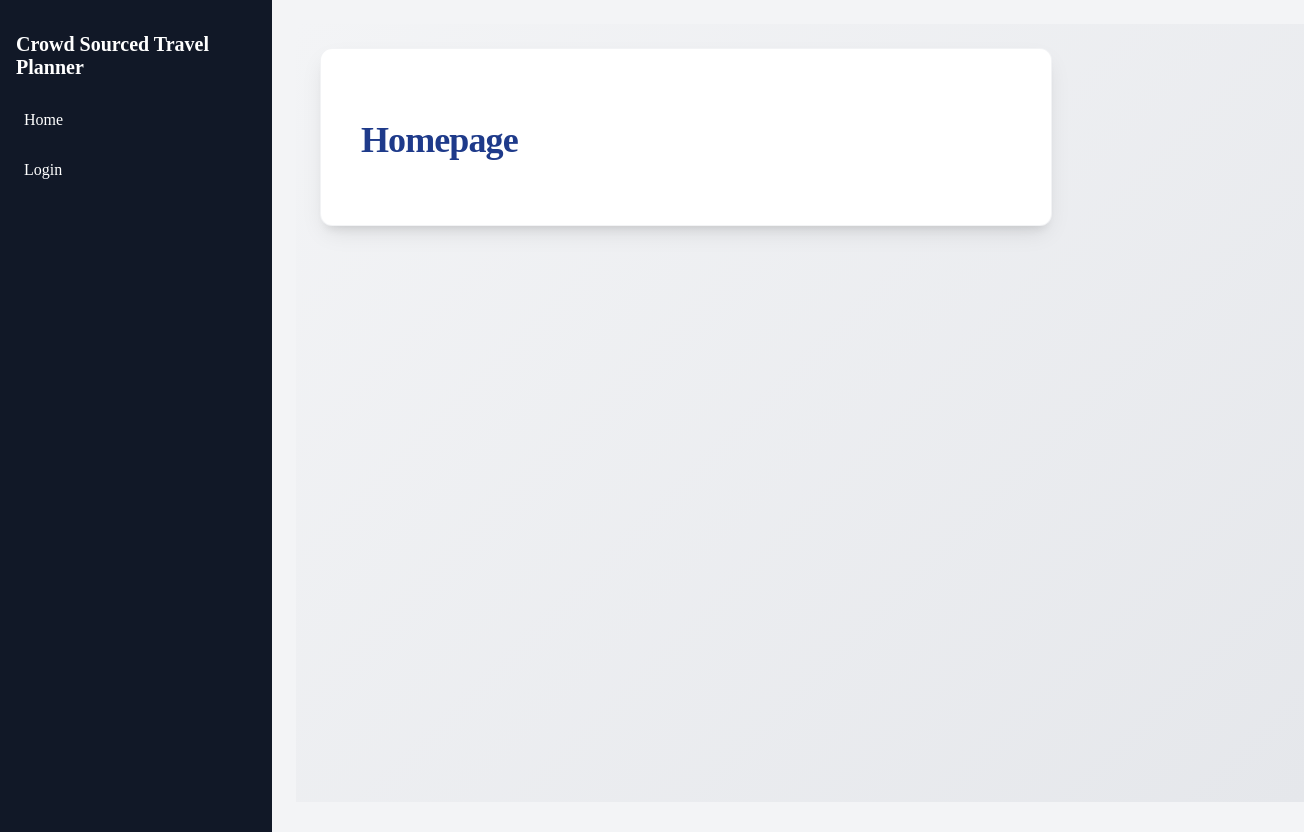
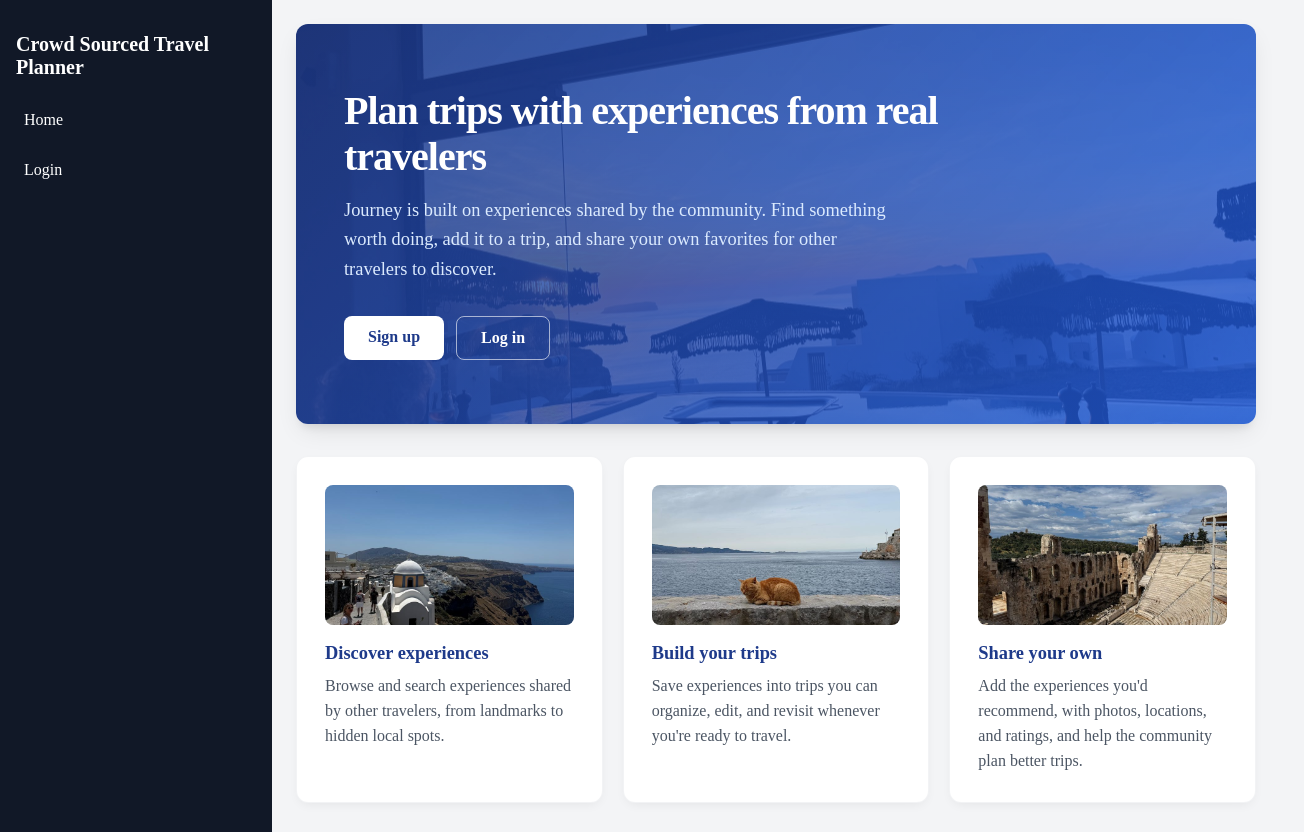
Before and after one commit to travel-project-team/Crowd-Sourced-Travel-Planner, a React (Vite) app in the folder frontend/: page /home in a window 1280 px wide. Shown: the whole page, 1304 px wide, since content can reach past the window. Built offline with nearby package versions, Linux system fonts and the light colour scheme; no server answers.

Commit message:
Got the broad strokes of the home page up and running

```diff
--- a/frontend/src/pages/HomePage.jsx
+++ b/frontend/src/pages/HomePage.jsx
@@ -1,11 +1,73 @@
-import "../styles/Dashboard.css"
+import { Link, useOutletContext } from "react-router-dom";
+import discoverImg from "../assets/discover.jpg";
+import tripsImg from "../assets/trips.jpg";
+import shareImg from "../assets/share.jpg";
+import "../styles/HomePage.css";
 
-export const HomePage = () =>{
+export const HomePage = () => {
+    const { user } = useOutletContext();
+
     return (
-        <div className="dashboard-container">
-            <div className="dashboard-card">
-                <h2 className="dashboard-heading">Homepage</h2>
-            </div>
+        <div className="home-container">
+            {/* Hero */}
+            <section className="home-hero">
+                <h1 className="home-title">Plan trips with experiences from real travelers</h1>
+                <p className="home-subtitle">
+                    Journey is built on experiences shared by the
+                    community. Find something worth doing, add it to a trip, and share
+                    your own favorites for other travelers to discover.
+                </p>
+
+                <div className="home-cta-row">
+                    {user ? (
+                        <>
+                            <Link to="/search" className="home-cta primary">
+                                Search experiences
+                            </Link>
+                            <Link to="/trips" className="home-cta secondary">
+                                Your trips
+                            </Link>
+                        </>
+                    ) : (
+                        <>
+                            <Link to="/register" className="home-cta primary">
+                                Sign up
+                            </Link>
+                            <Link to="/login" className="home-cta secondary">
+                                Log in
+                            </Link>
+                        </>
+                    )}
+                </div>
+            </section>
+
+            {/* Feature highlights */}
+            <section className="home-features">
+                <div className="home-feature-card">
+                    <img src={discoverImg} alt="Travelers exploring a destination" className="home-feature-img" />
+                    <h3>Discover experiences</h3>
+                    <p>
+                        Browse and search experiences shared by other travelers, from
+                        landmarks to hidden local spots.
+                    </p>
+                </div>
+                <div className="home-feature-card">
+                    <img src={tripsImg} alt="A planned travel route on a map" className="home-feature-img" />
+                    <h3>Build your trips</h3>
+                    <p>
+                        Save experiences into trips you can organize, edit, and revisit
+                        whenever you're ready to travel.
+                    </p>
+                </div>
+                <div className="home-feature-card">
+                    <img src={shareImg} alt="A traveler taking a photo to share" className="home-feature-img" />
+                    <h3>Share your own</h3>
+                    <p>
+                        Add the experiences you'd recommend, with photos, locations, and
+                        ratings, and help the community plan better trips.
+                    </p>
+                </div>
+            </section>
         </div>
     );
 }
--- /dev/null
+++ b/frontend/src/styles/HomePage.css
@@ -0,0 +1,130 @@
+/* Citation: AI enhanced with Gemini. */
+.home-container {
+    width: 100%;
+    display: flex;
+    flex-direction: column;
+    gap: 32px;
+}
+
+/* Hero */
+.home-hero {
+    background:
+        linear-gradient(135deg, rgba(30, 58, 138, 0.85) 0%, rgba(37, 99, 235, 0.75) 100%),
+        url("../assets/hero.jpg") center / cover no-repeat;
+    color: #ffffff;
+    border-radius: 12px;
+    padding: 64px 48px;
+    box-shadow: 0 10px 25px -5px rgba(0, 0, 0, 0.1), 0 8px 10px -6px rgba(0, 0, 0, 0.1);
+}
+
+.home-title {
+    font-size: 2.5rem;
+    font-weight: 800;
+    letter-spacing: -0.025em;
+    margin: 0 0 16px 0;
+    max-width: 640px;
+    line-height: 1.15;
+}
+
+.home-subtitle {
+    font-size: 1.15rem;
+    line-height: 1.6;
+    color: #dbeafe;
+    max-width: 560px;
+    margin: 0 0 32px 0;
+}
+
+.home-cta-row {
+    display: flex;
+    gap: 12px;
+    flex-wrap: wrap;
+}
+
+.home-cta {
+    display: inline-block;
+    padding: 12px 24px;
+    border-radius: 8px;
+    font-weight: 600;
+    text-decoration: none;
+    transition: transform 0.15s ease, background-color 0.15s ease;
+}
+
+.home-cta:hover {
+    transform: translateY(-1px);
+}
+
+.home-cta.primary {
+    background-color: #ffffff;
+    color: #1e3a8a;
+}
+
+.home-cta.primary:hover {
+    background-color: #eff6ff;
+}
+
+.home-cta.secondary {
+    background-color: transparent;
+    color: #ffffff;
+    border: 1px solid rgba(255, 255, 255, 0.6);
+}
+
+.home-cta.secondary:hover {
+    background-color: rgba(255, 255, 255, 0.1);
+}
+
+/* Feature cards */
+.home-features {
+    display: grid;
+    grid-template-columns: repeat(auto-fit, minmax(240px, 1fr));
+    gap: 20px;
+}
+
+.home-feature-card {
+    background-color: #ffffff;
+    border: 1px solid rgba(229, 231, 235, 0.5);
+    border-radius: 12px;
+    padding: 28px;
+    box-shadow: 0 4px 12px -4px rgba(0, 0, 0, 0.08);
+}
+
+.home-feature-img {
+    width: 100%;
+    height: 140px;
+    object-fit: cover;
+    border-radius: 8px;
+    margin-bottom: 14px;
+}
+
+.home-feature-card h3 {
+    color: #1e3a8a;
+    font-size: 1.15rem;
+    font-weight: 700;
+    margin: 0 0 10px 0;
+}
+
+.home-feature-card p {
+    color: #4b5563;
+    line-height: 1.55;
+    margin: 0;
+}
+
+/* Mobile */
+@media (max-width: 640px) {
+    .home-hero {
+        padding: 40px 24px;
+    }
+
+    .home-title {
+        font-size: 1.85rem;
+    }
+}
+
+@media (prefers-reduced-motion: reduce) {
+    .home-cta {
+        transition: none;
+    }
+
+    .home-cta:hover {
+        transform: none;
+    }
+}
```
